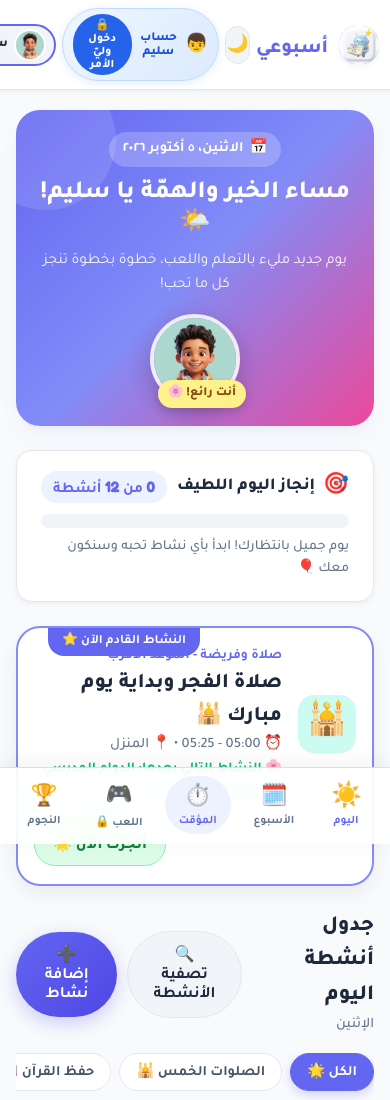
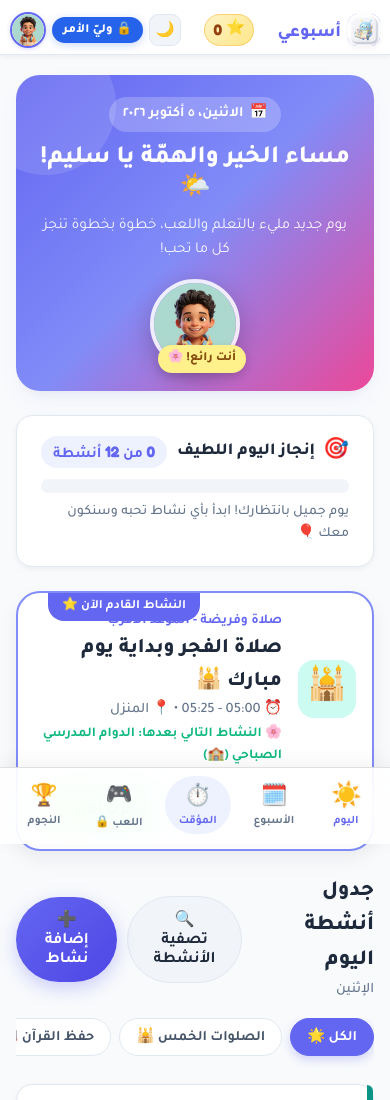
Before and after one commit to A-fawzy90/Selim-App1, a plain HTML site: page index.html in a window 390 px wide. Shown: the top 1100 px of the page. Drawn offline with Linux system fonts and the light colour scheme.

Commit message:
fix: optimize mobile header for iPhone, support dynamic island, and force-sync Selim profile

```diff
--- a/app.js
+++ b/app.js
@@ -1210,6 +1210,16 @@ class StudyPlannerApp {
       localStorage.setItem('my_week_points_reset_zero_v3', 'true');
     }
 
+    // Force-sync child name to 'سليم' if still 'ريان' or not set in existing stored settings
+    if (!this.settings.childName || this.settings.childName === 'ريان') {
+      this.settings.childName = 'سليم';
+      this.settings.childAge = 9;
+    }
+    if (!this.settings.parentPin || this.settings.parentPin === '1234') {
+      this.settings.parentPin = '1606';
+    }
+    this.saveSettings();
+
     this.init();
   }
 
@@ -3071,12 +3081,12 @@ class StudyPlannerApp {
 
     if (role === 'child') {
       if (accIcon) accIcon.textContent = '👦';
-      if (accRole) accRole.textContent = `حساب ${this.settings.childName || 'الطفل'}`;
-      if (accAction) accAction.textContent = '🔒 دخول وليّ الأمر';
+      if (accRole) accRole.textContent = `حساب ${this.settings.childName || 'سليم'}`;
+      if (accAction) accAction.textContent = '🔒 وليّ الأمر';
     } else {
       if (accIcon) accIcon.textContent = '👑';
       if (accRole) accRole.textContent = 'حساب وليّ الأمر';
-      if (accAction) accAction.textContent = '🔄 تبديل لحساب الطفل';
+      if (accAction) accAction.textContent = `👦 حساب ${this.settings.childName || 'سليم'}`;
     }
 
     if (!skipNotification) {
--- a/index.html
+++ b/index.html
@@ -64,8 +64,8 @@
           <div class="account-switcher-container" id="account-switcher-container">
             <button id="account-switch-btn" class="account-pill-btn" onclick="if(window.app){window.app.handleAccountSwitchClick();}" title="التبديل بين حساب ولي الأمر وحساب الطفل">
               <span class="acc-pill-icon" id="acc-pill-icon">👦</span>
-              <span class="acc-pill-role" id="acc-pill-role">حساب الطفل</span>
-              <span class="acc-pill-action" id="acc-pill-action">🔒 دخول وليّ الأمر</span>
+              <span class="acc-pill-role" id="acc-pill-role">حساب سليم</span>
+              <span class="acc-pill-action" id="acc-pill-action">🔒 وليّ الأمر</span>
             </button>
           </div>
 
--- a/styles.css
+++ b/styles.css
@@ -178,7 +178,8 @@ button:focus-visible, input:focus-visible, select:focus-visible {
   -webkit-backdrop-filter: blur(16px);
   box-shadow: var(--shadow-sm);
   transition: background-color var(--transition-normal);
-  padding-top: var(--safe-top);
+  padding-top: max(env(safe-area-inset-top, 0px), 0px);
+  width: 100%;
 }
 
 .header-container {
@@ -2341,8 +2342,184 @@ body.theme-dark .mobile-nav-btn.highlight-btn {
     display: flex;
   }
 
+  /* Mobile Header Bar (iPhone & Android) */
+  .app-header {
+    padding-top: max(env(safe-area-inset-top, 0px), 6px);
+    width: 100%;
+    overflow: hidden;
+  }
+
+  .header-container {
+    padding: 6px 12px;
+    gap: 6px;
+    display: flex;
+    align-items: center;
+    justify-content: space-between;
+    width: 100%;
+    max-width: 100%;
+    overflow: hidden;
+    flex-wrap: nowrap;
+  }
+
+  .brand-section {
+    display: flex;
+    align-items: center;
+    gap: 7px;
+    flex-shrink: 0;
+  }
+
+  .app-logo-wrapper {
+    width: 34px;
+    height: 34px;
+    border-radius: 9px;
+    flex-shrink: 0;
+  }
+
+  .logo-sparkle {
+    display: none;
+  }
+
+  .app-title {
+    font-size: 1.15rem;
+    line-height: 1.1;
+    white-space: nowrap;
+  }
+
+  .app-subtitle {
+    display: none;
+  }
+
+  /* Compact Stars Badge in Mobile Header */
   .header-center-pill {
-    display: none;
+    display: inline-flex;
+    align-items: center;
+    gap: 4px;
+    padding: 3px 8px;
+    border-radius: 9999px;
+    box-shadow: none;
+    border: 1px solid rgba(245, 158, 11, 0.35);
+    background: linear-gradient(135deg, #FEF3C7, #FDE68A);
+    color: #92400E;
+    flex-shrink: 0;
+    cursor: pointer;
+  }
+
+  body.theme-dark .header-center-pill {
+    background: linear-gradient(135deg, #451A03, #78350F);
+    color: #FDE68A;
+    border-color: rgba(245, 158, 11, 0.4);
+  }
+
+  .header-center-pill .star-icon {
+    font-size: 0.95rem;
+  }
+
+  .header-center-pill .stars-count {
+    font-size: 0.95rem;
+    font-weight: 800;
+  }
+
+  .header-center-pill .stars-label {
+    display: none !important;
+  }
+
+  /* Header Controls Group */
+  .header-controls {
+    display: flex;
+    align-items: center;
+    gap: 6px;
+    flex-shrink: 0;
+  }
+
+  /* Unified Compact Account Pill for Mobile */
+  .account-pill-btn {
+    padding: 5px 11px;
+    font-size: 0.78rem;
+    font-weight: 800;
+    border-radius: 9999px;
+    white-space: nowrap;
+    gap: 0;
+    display: inline-flex;
+    align-items: center;
+    justify-content: center;
+    line-height: 1.2;
+    box-shadow: 0 1px 4px rgba(0, 0, 0, 0.08);
+  }
+
+  .account-pill-btn .acc-pill-icon,
+  .account-pill-btn .acc-pill-role {
+    display: none !important;
+  }
+
+  .account-pill-btn .acc-pill-action {
+    padding: 0;
+    background: transparent !important;
+    font-size: 0.78rem;
+    font-weight: 800;
+    color: inherit;
+    box-shadow: none;
+  }
+
+  body.account-child .account-pill-btn {
+    background: #2563EB !important;
+    color: #FFFFFF !important;
+    border-color: transparent !important;
+    box-shadow: 0 2px 8px rgba(37, 99, 235, 0.25) !important;
+  }
+
+  body.account-child .account-pill-btn:active {
+    background: #1D4ED8 !important;
+  }
+
+  body.account-parent .account-pill-btn {
+    background: linear-gradient(135deg, #FEF3C7, #FDE68A) !important;
+    color: #92400E !important;
+    border-color: #FCD34D !important;
+  }
+
+  body.theme-dark.account-child .account-pill-btn {
+    background: #2563EB !important;
+    color: #FFFFFF !important;
+    border-color: #3B82F6 !important;
+  }
+
+  body.theme-dark.account-parent .account-pill-btn {
+    background: linear-gradient(135deg, #451A03, #78350F) !important;
+    color: #FDE68A !important;
+    border-color: #D97706 !important;
+  }
+
+  /* Compact Theme Toggle */
+  .icon-btn {
+    width: 32px;
+    height: 32px;
+    font-size: 0.95rem;
+    border-radius: 9px;
+    flex-shrink: 0;
+  }
+
+  /* Compact Round Child Avatar Button */
+  .child-avatar-chip {
+    padding: 0;
+    border: 2px solid var(--primary-color);
+    border-radius: 50%;
+    background: transparent;
+    flex-shrink: 0;
+    box-shadow: 0 1px 4px rgba(99, 102, 241, 0.25);
+    overflow: hidden;
+  }
+
+  .child-avatar-img {
+    width: 32px;
+    height: 32px;
+    border-radius: 50%;
+    border: none;
+    display: block;
+    object-fit: cover;
+  }
+
+  .child-meta {
+    display: none !important;
   }
 
   /* Prevent auto zoom on iOS Safari */
@@ -2465,55 +2642,17 @@ body.theme-dark .mobile-nav-btn.highlight-btn {
 /* Specific compact tuning for iPhone 11 mini / 12 mini / iPhone 11-18 Standard (375px - 430px) */
 @media (max-width: 480px) {
   .header-container {
-    padding: 8px 12px;
-    gap: 6px;
+    padding: 6px 10px;
+    gap: 5px;
   }
 
   .app-logo-wrapper {
-    width: 38px;
-    height: 38px;
-  }
-
-  .app-title {
-    font-size: 1.25rem;
-  }
-
-  .app-subtitle {
-    display: none;
-  }
-
-  .header-controls {
-    gap: 6px;
-  }
-
-  .icon-btn {
-    width: 38px;
-    height: 38px;
-    font-size: 1.1rem;
-  }
-
-  .parent-gate-btn {
-    padding: 6px 10px;
-    font-size: 0.8rem;
-    gap: 4px;
-  }
-
-  .child-avatar-chip {
-    padding: 3px 8px 3px 4px;
-    gap: 6px;
-  }
-
-  .child-avatar-img {
     width: 32px;
     height: 32px;
   }
 
-  .child-badge {
-    display: none;
-  }
-
-  .child-name {
-    font-size: 0.82rem;
+  .app-title {
+    font-size: 1.1rem;
   }
 
   .rewards-hero-card {
--- a/sw.js
+++ b/sw.js
@@ -3,7 +3,7 @@
 // Enables 100% offline access without server or internet connection
 // ==========================================================================
 
-const CACHE_NAME = 'my-week-v2.3';
+const CACHE_NAME = 'my-week-v2.4';
 const ASSETS_TO_CACHE = [
   './',
   './index.html',
```
